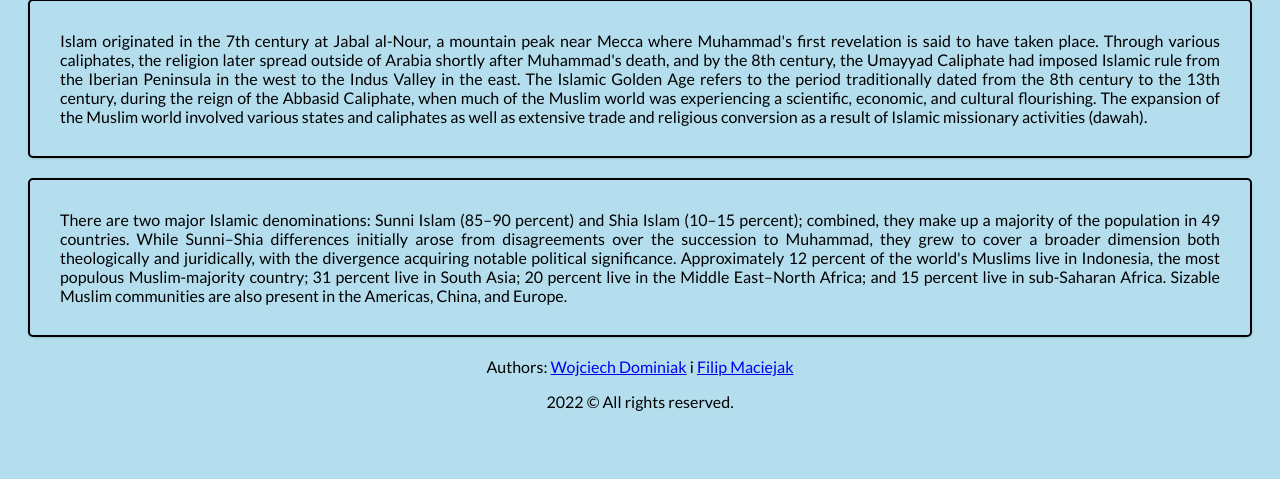
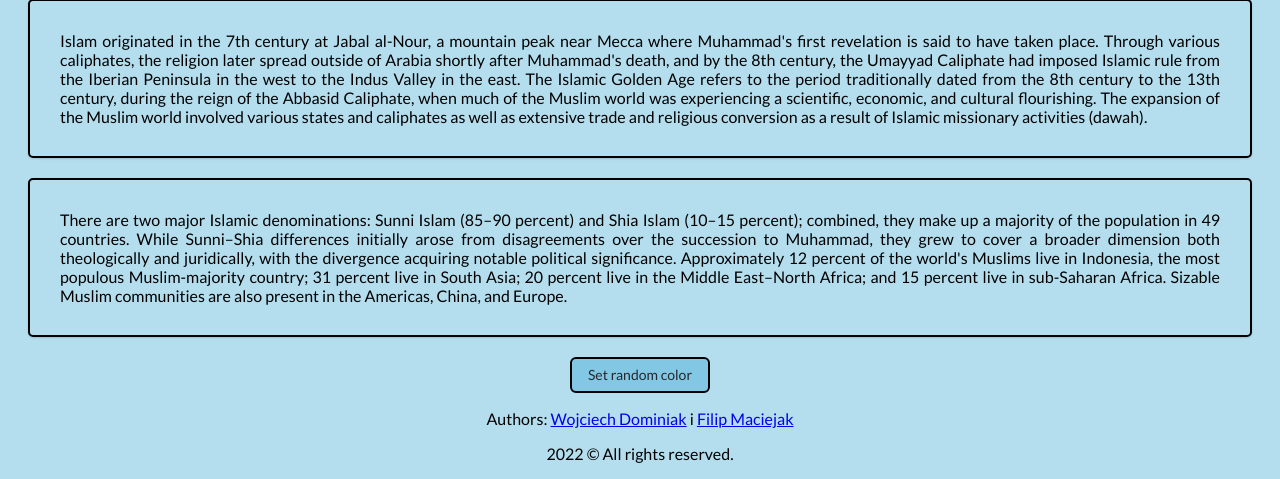
Before and after one commit to filipmaciejak/web-lab, a PHP site: page / in a window 1280 px wide. Shown: the part 726-1205 px from the top of the page. Before the commit the page ends 1137 px from the top, so only its background shows below. Run offline with PHP 8.4, Linux system fonts and the light colour scheme.

Commit message:
done random color change

```diff
--- a/List_5/index.html
+++ b/List_5/index.html
@@ -30,9 +30,16 @@
     <div class="box">
         There are two major Islamic denominations: Sunni Islam (85–90 percent) and Shia Islam (10–15 percent); combined, they make up a majority of the population in 49 countries. While Sunni–Shia differences initially arose from disagreements over the succession to Muhammad, they grew to cover a broader dimension both theologically and juridically, with the divergence acquiring notable political significance. Approximately 12 percent of the world's Muslims live in Indonesia, the most populous Muslim-majority country; 31 percent live in South Asia; 20 percent live in the Middle East–North Africa; and 15 percent live in sub-Saharan Africa. Sizable Muslim communities are also present in the Americas, China, and Europe.
     </div>
+    <div id="color-text">
+    </div>
+    <div id="color-buttons">
+        <button id="set-color">Set random color</button>
+        <button id="restore-default">Restore default color</button>
+    </div>
     <footer>
         <p> Authors: <a href="mailto:wojciechdominiak80@gmail.com">Wojciech Dominiak</a> i <a href="mailto:fimaciejak@gmail.com">Filip Maciejak</a></p>
         <p>2022 &copy; All rights reserved.</p>
     </footer>
+    <script src="randomColor.js"></script>
 </body>
 </html>
--- a/List_5/islam.css
+++ b/List_5/islam.css
@@ -50,6 +50,36 @@ nav {
     background-color: hsla(197, 63%, 50%, 1);
 }
 
+#color-text {
+    font-family: 'Lato', sans-serif;
+    font-size: 10pt;
+    text-align: center;
+}
+
+#color-buttons {
+    margin-top: 18px;
+    text-align: center;
+}
+
+#color-buttons button {
+    border: 2px solid black;
+    display: inline-block;
+    border-radius: 6px;
+    background-color: hsla(197, 63%, 70%, 1);
+    color: #24292E;
+    cursor: pointer;
+    font-family: 'Lato', sans-serif;
+    font-size: 14px;
+    font-weight: 500;
+    line-height: 20px;
+    list-style: none;
+    padding: 6px 16px;
+}
+
+#color-buttons button:hover {
+    background-color: hsla(197, 63%, 60%, 1);
+}
+
 footer > p
 {
     font-family: 'Lato', sans-serif;
--- /dev/null
+++ b/List_5/randomColor.js
@@ -0,0 +1,54 @@
+function setVisible(element, flag) {
+    if (flag) {
+        element.style.display = "inline-block";
+    }
+    else {
+        element.style.display = "none";
+    }
+}
+
+function startButtons() {
+    setVisible(document.getElementById("restore-default"), false);
+}
+
+function getRandomInt(maxValue) {
+    return Math.floor(Math.random() * maxValue);
+}
+
+function getRandomColor() {
+    var red = getRandomInt(256);
+    var green = getRandomInt(256);
+    var blue = getRandomInt(256);
+
+    return "rgb(" + red + ", " + green + ", " + blue + ")";
+}
+
+function changeColor(color) {
+    var boxes = document.getElementsByClassName("box");
+
+    for (i = 0; i < boxes.length; i++) {
+        boxes[i].style.color = color;
+    }
+}
+
+function writeColor(color) {
+    var text = (color == "") ?  "" : "Text color: " + color;
+    document.getElementById("color-text").innerHTML = text;
+}
+
+function changeColorButtonClicked() {
+    var randomColor = getRandomColor();
+    changeColor(randomColor);
+    writeColor(randomColor);
+    setVisible(document.getElementById("restore-default"), true);
+}
+
+function restoreDefaultButtonClicked() {
+    changeColor("black");
+    writeColor("");
+    setVisible(document.getElementById("restore-default"), false);
+}
+
+window.addEventListener("load", startButtons());
+document.getElementById("set-color").addEventListener("click", changeColorButtonClicked);
+document.getElementById("restore-default").addEventListener("click", restoreDefaultButtonClicked);
```
